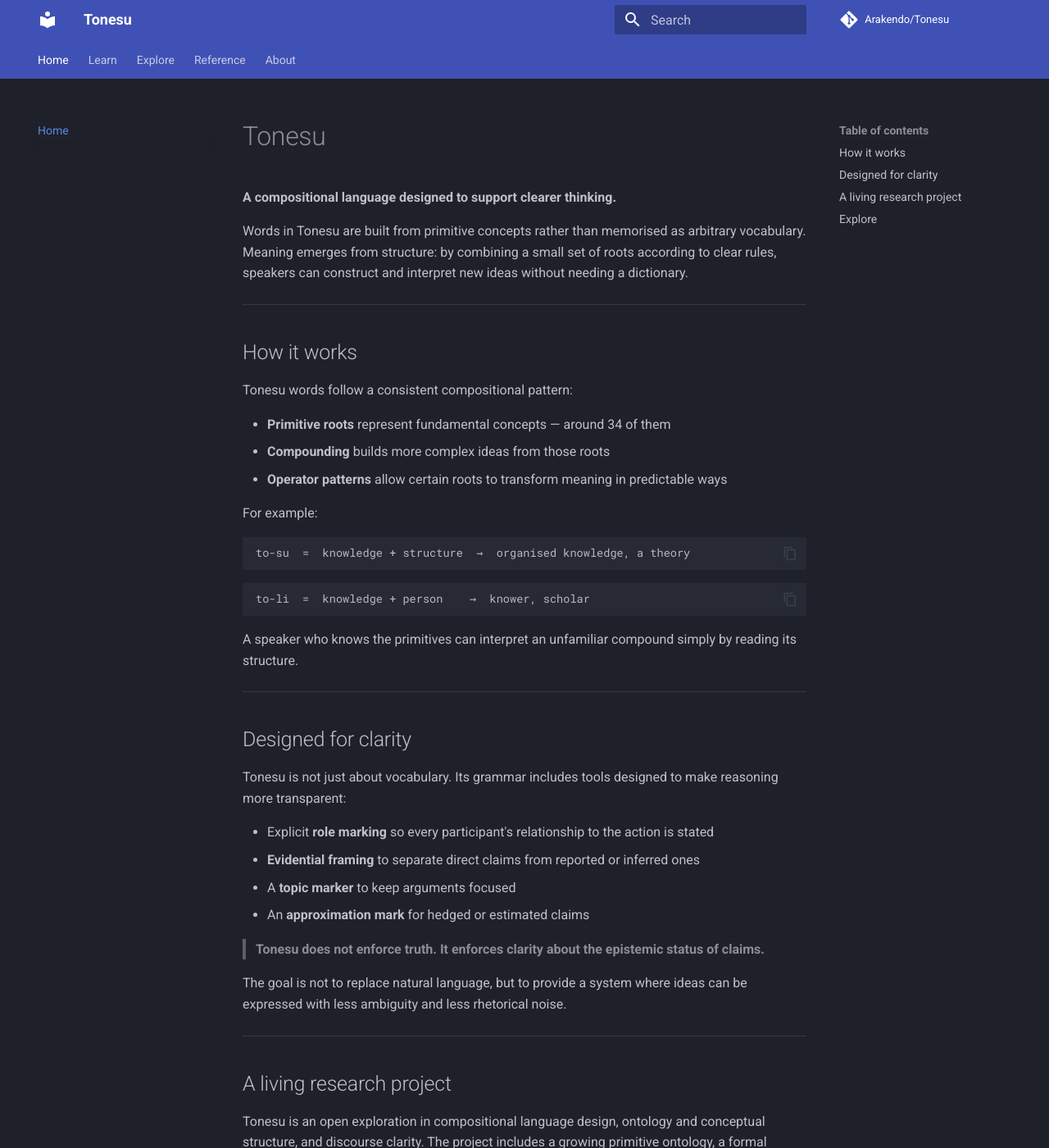
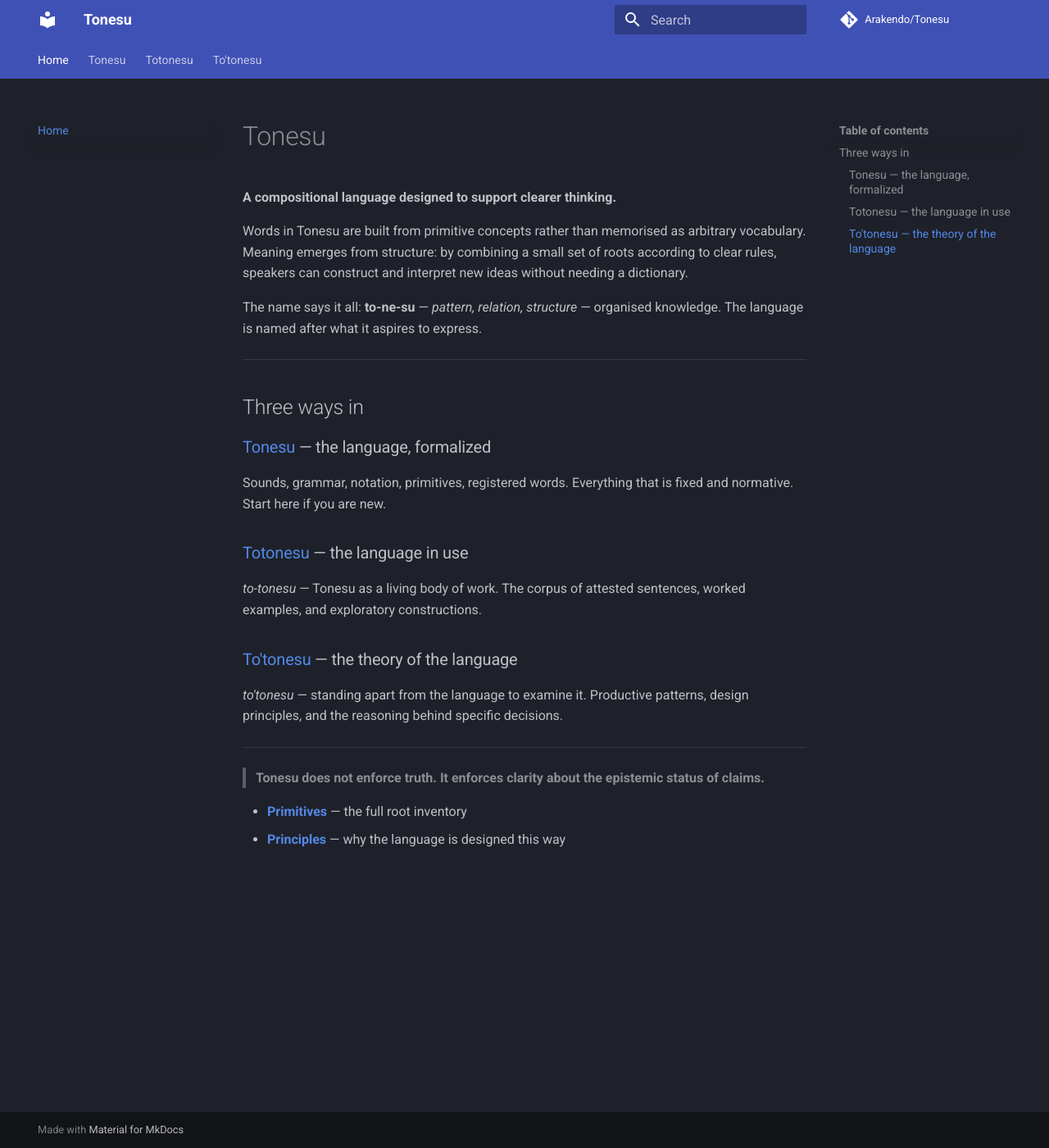
Before and after one commit to Arakendo/Tonesu, an MkDocs documentation site: the page built from www/docs/index.md, in a window 1280 px wide and 1400 px high. Shown: the whole window at 82% size. Built offline with MkDocs 1.6.1 and Material for MkDocs 9.7.7, drawn with Linux system fonts in a browser that asks for light colours; comment, search, counter and statistics services are not loaded; some of the changed text lies outside the part shown.

Commit message:
Restructure site into Tonesu / Totonesu / To'tonesu sections
Three-section structure using the language itself as navigation:
- tonesu/        formalized language: sounds, grammar, notation, primitives, registry
- totonesu/      language in use: corpus/, examples, sandbox
- to-tonesu/     theory: patterns, principles, design notes

New files: section index pages, totonesu/corpus/index.md, to-tonesu/design.md
Rewrote: home index.md introducing the three sections
Updated: mkdocs.yml nav, fixed all internal links
Removed: learn/, reference/, about/, explore/ folders

````diff
--- a/mkdocs.yml
+++ b/mkdocs.yml
@@ -23,22 +23,26 @@ theme:
 
 nav:
   - Home: index.md
-  - Learn:
-    - Sounds: learn/sounds.md
-    - Grammar: learn/grammar.md
-    - Building words: learn/compounds.md
-    - Notation: learn/notation.md
-  - Explore:
-    - Overview: explore/index.md
-    - Patterns: explore/patterns.md
-    - Worked examples: explore/compounds.md
-    - Sentences: explore/sentences.md
-    - Sandbox: explore/sandbox.md
-  - Reference:
-    - Primitives: reference/primitives.md
-    - Words: reference/words.md
-  - About:
-    - Principles: about/principles.md
+  - Tonesu:
+    - tonesu/index.md
+    - Sounds: tonesu/sounds.md
+    - Grammar: tonesu/grammar.md
+    - Building words: tonesu/words.md
+    - Notation: tonesu/notation.md
+    - Primitives: tonesu/primitives.md
+    - Registry: tonesu/registry.md
+  - Totonesu:
+    - totonesu/index.md
+    - Corpus:
+      - totonesu/corpus/index.md
+      - Sentences: totonesu/corpus/sentences.md
+    - Worked examples: totonesu/examples.md
+    - Sandbox: totonesu/sandbox.md
+  - To'tonesu:
+    - to-tonesu/index.md
+    - Patterns: to-tonesu/patterns.md
+    - Principles: to-tonesu/principles.md
+    - Design notes: to-tonesu/design.md
 
 markdown_extensions:
   - tables
--- a/www/docs/explore/index.md
+++ /dev/null
@@ -1,27 +0,0 @@
-# Explore
-
-This section shows Tonesu as a generative system — not just rules, but the language working, building, and exploring its own space.
-
----
-
-## [Patterns](patterns.md)
-
-The productive templates that generate whole families of compounds. Learn a pattern and you can build dozens of words you've never seen before — and read them correctly on first encounter.
-
----
-
-## [Sandbox](sandbox.md)
-
-Exploratory assemblies. What happens when you combine these roots? Novel compounds that may not be registered yet, constructed to probe what the language can express. Some will be useful; some will reveal gaps; all are valid.
-
----
-
-## [Worked Examples](compounds.md)
-
-Specific concepts traced from idea to compound. Which roots were chosen, why that structure, where the parse lands, what alternatives were considered.
-
----
-
-## [Sentences](sentences.md)
-
-Tonesu sentences drawn from the corpus with full breakdowns. Starts simple and builds up to complex grammar, nested structures, and multi-clause reasoning.
--- a/www/docs/index.md
+++ b/www/docs/index.md
@@ -5,58 +5,27 @@
 Words in Tonesu are built from primitive concepts rather than memorised as arbitrary vocabulary.
 Meaning emerges from structure: by combining a small set of roots according to clear rules, speakers can construct and interpret new ideas without needing a dictionary.
 
----
-
-## How it works
-
-Tonesu words follow a consistent compositional pattern:
-
-- **Primitive roots** represent fundamental concepts — around 34 of them
-- **Compounding** builds more complex ideas from those roots
-- **Operator patterns** allow certain roots to transform meaning in predictable ways
-
-For example:
-
-```
-to-su  =  knowledge + structure  →  organised knowledge, a theory
-```
-
-```
-to-li  =  knowledge + person    →  knower, scholar
-```
-
-A speaker who knows the primitives can interpret an unfamiliar compound simply by reading its structure.
+The name says it all: **to-ne-su** — *pattern, relation, structure* — organised knowledge. The language is named after what it aspires to express.
 
 ---
 
-## Designed for clarity
+## Three ways in
 
-Tonesu is not just about vocabulary. Its grammar includes tools designed to make reasoning more transparent:
+### [Tonesu](tonesu/index.md) — the language, formalized
 
-- Explicit **role marking** so every participant's relationship to the action is stated
-- **Evidential framing** to separate direct claims from reported or inferred ones
-- A **topic marker** to keep arguments focused
-- An **approximation mark** for hedged or estimated claims
+Sounds, grammar, notation, primitives, registered words. Everything that is fixed and normative. Start here if you are new.
+
+### [Totonesu](totonesu/index.md) — the language in use
+
+*to-tonesu* — Tonesu as a living body of work. The corpus of attested sentences, worked examples, and exploratory constructions.
+
+### [To'tonesu](to-tonesu/index.md) — the theory of the language
+
+*to'tonesu* — standing apart from the language to examine it. Productive patterns, design principles, and the reasoning behind specific decisions.
+
+---
 
 > **Tonesu does not enforce truth. It enforces clarity about the epistemic status of claims.**
 
-The goal is not to replace natural language, but to provide a system where ideas can be expressed with less ambiguity and less rhetorical noise.
-
----
-
-## A living research project
-
-Tonesu is an open exploration in compositional language design, ontology and conceptual structure, and discourse clarity. The project includes a growing primitive ontology, a formal grammar specification, corpus experiments, and an evolving word registry.
-
-The name says it all: **to-ne-su** — *pattern, relation, structure* — truth as organised knowledge. The language is named after what it aspires to express.
-
----
-
-## Explore
-
-- **[Sounds](learn/sounds.md)** — pronunciation, syllable shapes, writing
-- **[Grammar](learn/grammar.md)** — sentence structure, particles, word order
-- **[Compounds](learn/compounds.md)** — how words are built and parsed
-- **[Notation](learn/notation.md)** — the written marks you'll encounter
-- **[Primitives](reference/primitives.md)** — the full root inventory
-- **[Principles](about/principles.md)** — why the language is designed this way
+- **[Primitives](tonesu/primitives.md)** — the full root inventory
+- **[Principles](to-tonesu/principles.md)** — why the language is designed this way
--- /dev/null
+++ b/www/docs/to-tonesu/design.md
@@ -0,0 +1,37 @@
+# Design Notes
+
+Specific decisions traced from pressure to resolution. Why did the language arrive at a particular form? What alternatives were considered? What does the choice reveal about the design space?
+
+*This section is being built progressively as decisions are documented.*
+
+---
+
+## Why `tofeka`
+
+*Coming soon.*
+
+---
+
+## The `s-` family density
+
+Of the 17 consonant families, `s-` is the only one with 4 of 5 vowel slots filled as primitives: `se` (perception), `si` (signal), `so` (sound), `su` (structure). All four land in the perception-information space.
+
+This is not accidental — it reflects an early design decision to give the information domain rich internal differentiation. Where other families distinguish one or two degrees, the `s-` family distinguishes the full spectrum from raw sensation to structured form.
+
+See [notes/phonosemantic-map.md](https://github.com/Arakendo/Tonesu/blob/main/notes/phonosemantic-map.md) in the repository for the full consonant family analysis.
+
+---
+
+## The vowel-register hypothesis
+
+Every CV primitive can be read as *{family-in-register}* — the consonant is the ontological family; the vowel is the register of encounter. The five vowels map to the V-prefix scope modifiers:
+
+| Vowel | Register |
+|-------|---------|
+| `-a`  | abstract / universal |
+| `-e`  | emergent / forming |
+| `-i`  | particular / precise |
+| `-o`  | collective / distributed |
+| `-u`  | interior / foundational |
+
+This is observed in the existing primitive set — not imposed on it. Whether it becomes a normative design rule is an open question.
--- /dev/null
+++ b/www/docs/to-tonesu/index.md
@@ -0,0 +1,13 @@
+# To'tonesu
+
+*to'tonesu* — knowledge standing apart from Tonesu, looking at it. This section is the theory: why the language behaves the way it does, where its structures come from, and what they reveal about the design space.
+
+The juncture `'` in the name marks deliberate analytic distance — the same way it marks a pre-bound unit inside a compound, creating a seam between the observer and the observed.
+
+---
+
+## In this section
+
+- **[Patterns](patterns.md)** — productive templates: the recurring structural forms that generate whole families of compounds
+- **[Principles](principles.md)** — the design principles that guide decisions in Tonesu: what the language is trying to do and why
+- **[Design notes](design.md)** — specific decisions traced from pressure to resolution: why `tofeka`, why the `s-` family is the densest, what the consonant families reveal about the ontology
--- /dev/null
+++ b/www/docs/tonesu/index.md
@@ -0,0 +1,16 @@
+# Tonesu
+
+The language itself — formalized. This section covers everything that is fixed and normative: the sounds, the grammar rules, the registered words, the notation.
+
+If you are new here, start with [Sounds](sounds.md) and [Grammar](grammar.md).
+
+---
+
+## In this section
+
+- **[Sounds](sounds.md)** — the phonology: consonants, vowels, syllable shapes, and the tier system
+- **[Grammar](grammar.md)** — sentence structure, role particles, word order, and discourse markers
+- **[Building words](words.md)** — how compounds are formed and parsed from primitive roots
+- **[Notation](notation.md)** — the written marks: `~`, `'`, `()`, `::`, `;`, and others
+- **[Primitives](primitives.md)** — the 34 foundational roots: the conceptual atoms of the language
+- **[Registry](registry.md)** — registered derived forms: the growing vocabulary built from primitives
--- /dev/null
+++ b/www/docs/totonesu/corpus/index.md
@@ -0,0 +1,13 @@
+# Corpus
+
+The canonical body of attested Tonesu sentences. Every entry is numbered, parsed, and annotated to show the grammar working in practice — not rules in isolation, but language doing real things.
+
+Sentences are drawn from stress-test batches covering grammar edge cases, theological register, numerals, biological naming, and everyday usage.
+
+---
+
+## Contents
+
+- **[Sentences](sentences.md)** — the sentence corpus with full breakdowns, starting from simple structures and building to complex multi-clause reasoning
+
+*The corpus is growing. Entries are added in batches as new constructions are attested and verified.*
--- /dev/null
+++ b/www/docs/totonesu/index.md
@@ -0,0 +1,13 @@
+# Totonesu
+
+*to-tonesu* — knowledge of Tonesu in use. This section is the language working: sentences, constructions, experiments.
+
+Everything here is attested — drawn from the corpus or built as a deliberate probe of how the grammar and vocabulary behave under real communicative pressure.
+
+---
+
+## In this section
+
+- **[Corpus](corpus/index.md)** — numbered sentences with full parse breakdowns; the canonical body of attested Tonesu
+- **[Worked examples](examples.md)** — specific concepts traced from idea to compound, with reasoning
+- **[Sandbox](sandbox.md)** — exploratory assemblies: unregistered compounds, structural experiments, provisional forms
````
Also changed, not shown: www/docs/tonesu/words.md (renamed from www/docs/learn/compounds.md, +2 -2 lines), www/docs/totonesu/corpus/sentences.md (renamed from www/docs/explore/sentences.md, +1 -1 lines), www/docs/totonesu/sandbox.md (renamed from www/docs/explore/sandbox.md, +2 -2 lines), www/docs/to-tonesu/patterns.md (renamed from www/docs/explore/patterns.md), www/docs/to-tonesu/principles.md (renamed from www/docs/about/principles.md), www/docs/tonesu/grammar.md (renamed from www/docs/learn/grammar.md), www/docs/tonesu/notation.md (renamed from www/docs/learn/notation.md), www/docs/tonesu/primitives.md (renamed from www/docs/reference/primitives.md), www/docs/tonesu/registry.md (renamed from www/docs/reference/words.md), www/docs/tonesu/sounds.md (renamed from www/docs/learn/sounds.md), www/docs/totonesu/examples.md (renamed from www/docs/explore/compounds.md).
